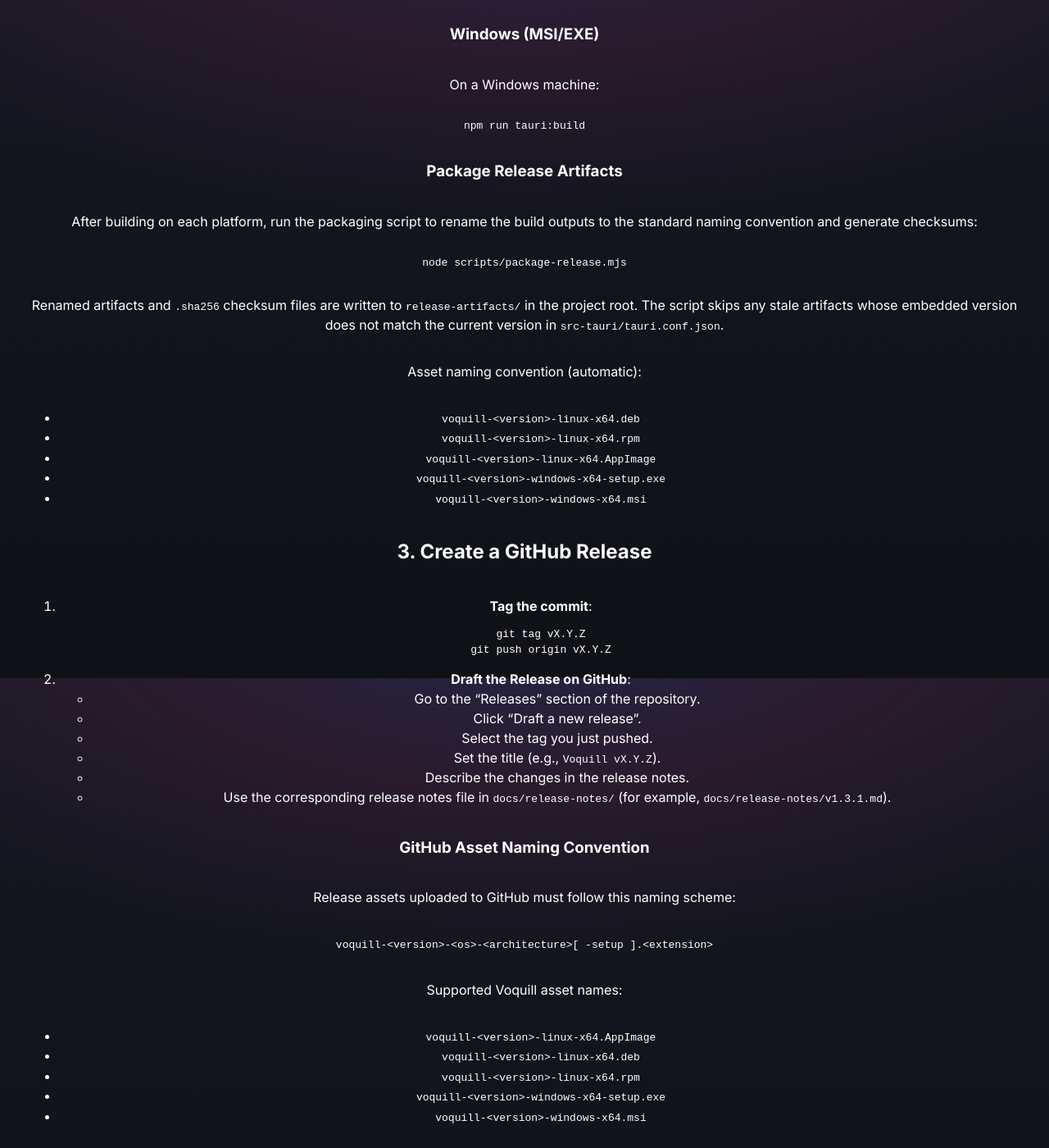
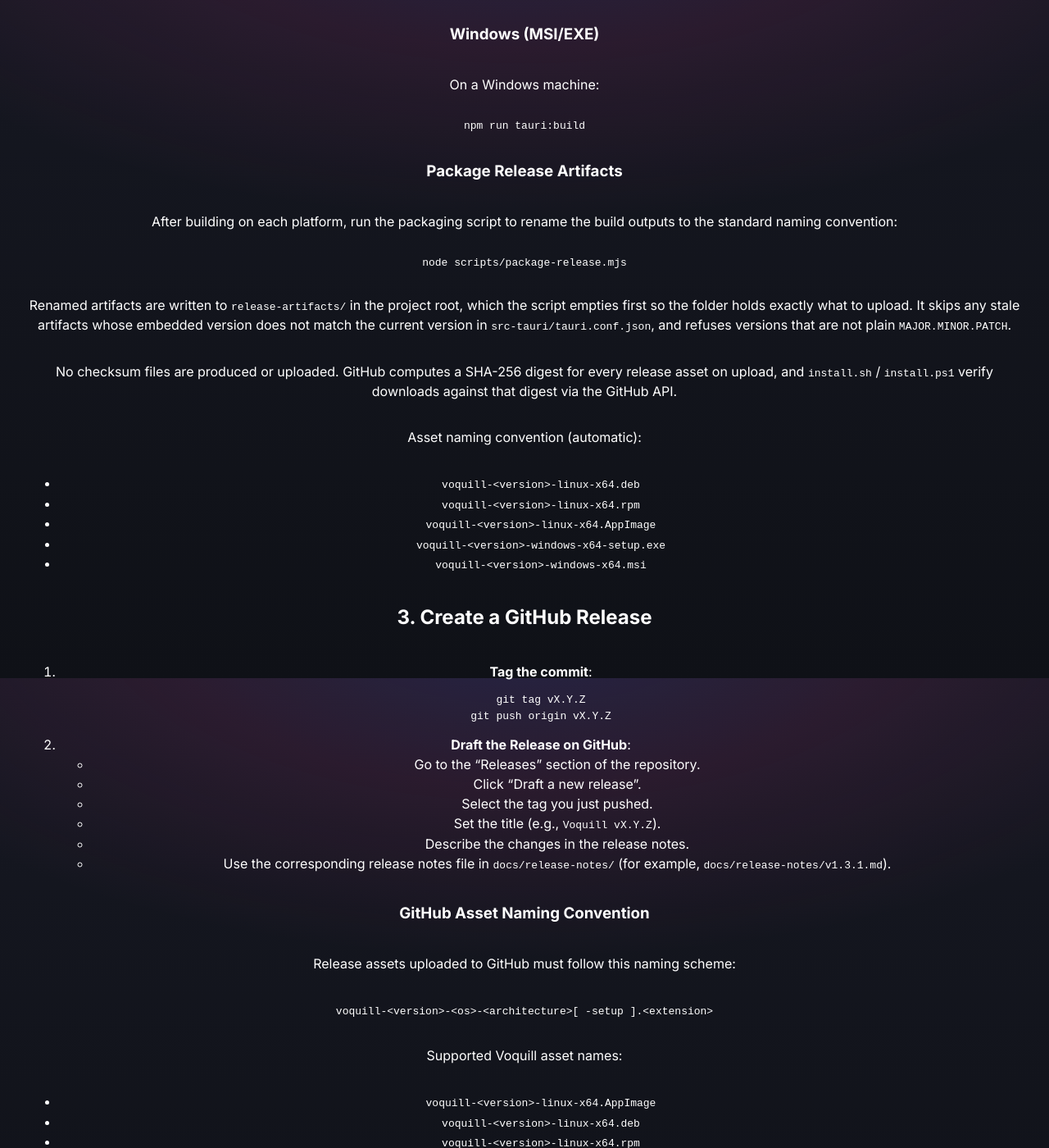
Before and after one commit to jackbrumley/voquill, a Jekyll site: the page built from docs/RELEASE.md, in a window 1280 px wide and 1400 px high, scrolled down 973 px. Shown: the whole window at 82% size. Built offline with Jekyll 4.4.1, drawn with Linux system fonts in a browser that asks for light colours; our own code applies the rules of GitHub Pages for plain Markdown files; some of the changed text lies outside the part shown.

Commit message:
build(release): verify downloads against GitHub's asset digest only
GitHub computes a SHA-256 digest for every uploaded release asset, so
separate .sha256 files are redundant. They were also never uploaded for
v1.7.3, so install.ps1 silently skipped verification on Windows.

- install.ps1 verifies against the release asset's GitHub digest (one
  API lookup returns both the URL and the digest).
- install.sh and install.ps1 fail hard when the digest is unavailable;
  --insecure-skip-verify / -InsecureSkipVerify remain the explicit
  bypass.
- package-release.mjs no longer writes .sha256 files, empties
  release-artifacts/ first so its contents can be uploaded as-is, and
  rejects versions that are not plain MAJOR.MINOR.PATCH (pre-release
  hyphens would collide with the asset name separators).
- Both installers fail early on ARM64 with a clear message instead of
  a 404 for an asset that doesn't exist.
- Document the glibc 2.35+ requirement, x64-only builds and the
  simplified upload step.

````diff
--- a/docs/RELEASE.md
+++ b/docs/RELEASE.md
@@ -46,15 +46,21 @@
 ### Package Release Artifacts
 
 After building on each platform, run the packaging script to rename the build
-outputs to the standard naming convention and generate checksums:
+outputs to the standard naming convention:
 
 ```bash
 node scripts/package-release.mjs
 ```
 
-Renamed artifacts and `.sha256` checksum files are written to `release-artifacts/`
-in the project root. The script skips any stale artifacts whose embedded version
-does not match the current version in `src-tauri/tauri.conf.json`.
+Renamed artifacts are written to `release-artifacts/` in the project root, which
+the script empties first so the folder holds exactly what to upload. It skips any
+stale artifacts whose embedded version does not match the current version in
+`src-tauri/tauri.conf.json`, and refuses versions that are not plain
+`MAJOR.MINOR.PATCH`.
+
+No checksum files are produced or uploaded. GitHub computes a SHA-256 digest for
+every release asset on upload, and `install.sh` / `install.ps1` verify downloads
+against that digest via the GitHub API.
 
 Asset naming convention (automatic):
 - `voquill-<version>-linux-x64.deb`
@@ -94,7 +100,9 @@
 
 Rules:
 - Use lowercase `voquill`.
-- Use SemVer for `<version>` (example: `1.2.6`).
+- Use plain `MAJOR.MINOR.PATCH` for `<version>` (example: `1.2.6`). No pre-release
+  or build suffixes: a `-beta.1` would add hyphens that collide with the name's
+  separators. `package-release.mjs` enforces this.
 - Use OS token values: `linux`, `windows`.
 - Use architecture token value: `x64`.
 - Use the optional `-setup` variant for the Windows installer executable.
@@ -107,8 +115,9 @@
 - `voquill-1.2.6-windows-x64.msi`
 
 3. **Upload Assets from `release-artifacts/`**:
-   Upload every file from the `release-artifacts/` directory (artifacts + `.sha256` files)
-   to the GitHub release.
+   Drag every file from the `release-artifacts/` directory into the GitHub release.
+   There is nothing else to upload: GitHub generates each asset's SHA-256 digest
+   automatically.
    The files are already named according to the convention above.
 
 4. **Publish**:
````
Also changed, not shown: docs/INSTALL.md (+4 -0 lines), scripts/package-release.mjs (+23 -20 lines), 2 other files.
